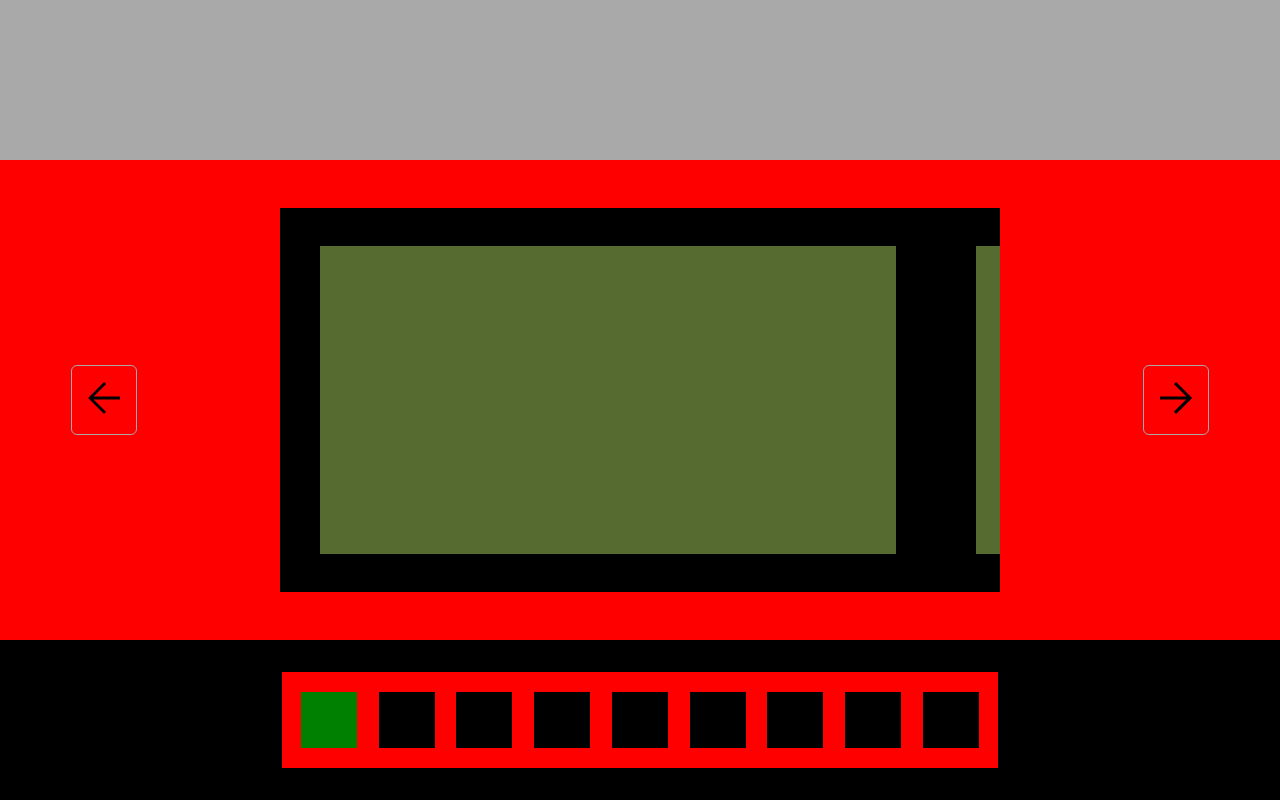
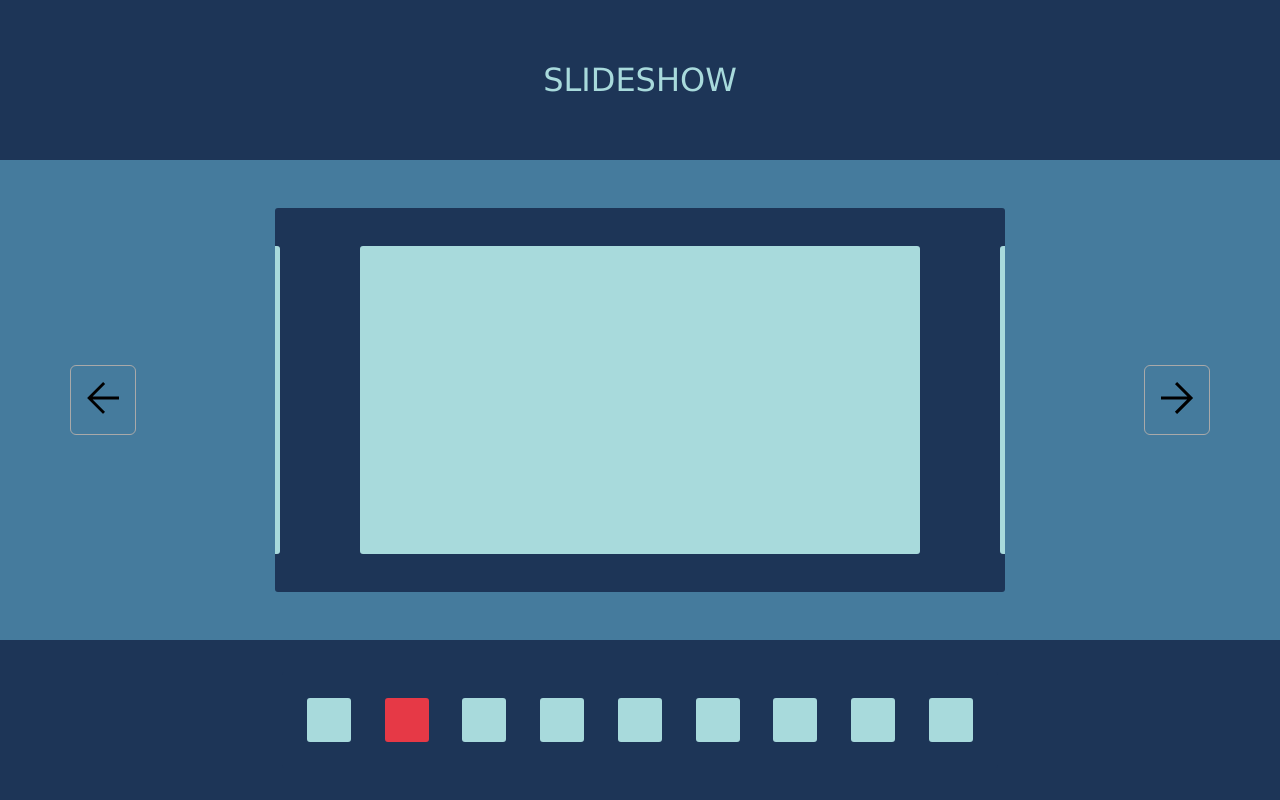
Before and after one commit to simonlearnscoding/picture-sliders, a plain HTML site: page index.html in a window 1280 px wide. Drawn offline with Linux system fonts and the light colour scheme.

Commit message:
feat: functionality done, design done

```diff
--- a/index.html
+++ b/index.html
@@ -9,7 +9,9 @@
 <body>
 
 <div class ='container' id="container">
-    <div class="top-container"></div>
+    <div class="top-container">
+        <div class="title">SLIDESHOW</div>
+    </div>
     <div class="center-container">
         <div class="arrow back"><img src="assets/arrow_back_FILL0_wght400_GRAD0_opsz48.png" alt=""></div>
         <div class="frame" id="frame">
--- a/index.js
+++ b/index.js
@@ -12,6 +12,17 @@ const nav =() => {
             const indexObj = obj[0].indexPicture
             return indexObj
         },
+        startTimer() { general.timer = setInterval( () => {this.father.moveByOne(1)}, 5000) },
+        stopTimer() {
+            console.log('Ive been called')
+            clearInterval(general.timer)
+
+            general.timer = () => { this.father.timer = setInterval( () => {this.moveByOne(1)}, 1000) }}
+        ,
+        // restartTimer() {
+            // this.stopTimer()
+            // this.startTimer()
+        // },
         moveByOne(direction) {
             const destinationObj = this.getDestinationObject(direction)
             this.scrollByArrowFunction(destinationObj)
@@ -21,13 +32,13 @@ const nav =() => {
             this.unselectAll()
             object.html.classList.add('selected')
             this.scrollMovement(object.imagereferedTo)
-            this.restartSliding()
-
         },
         scrollByReference(element) {
             this.unselectAll()
             element.classList.add('selected')
             this.scrollMovement(this.imagereferedTo)
+            // this.stopTimer()
+
         },
         unselectAll(){
             const indexPics = document.getElementsByClassName('picture-index')
@@ -40,7 +51,6 @@ const nav =() => {
                 block: 'center',
                 inline: 'center'
             })
-            this.restartSliding()
         }
     }
     return general
@@ -51,34 +61,33 @@ const Objectfactory = (HTMLElement) => {
     const obj = Object.create(nav())
     obj.id = HTMLElement.id
     obj.html = HTMLElement
-    obj.timer = nav().startSliding
     return obj
 }
 const imageSliderFactory = (HTMLElement, ) => {
     const obj = Objectfactory(HTMLElement)
-    obj.pictures = createChildren()
+    obj.pictures = createChildren(obj)
     obj.arrows = createarrows(obj)
-    obj.startSliding
     selectFirstImage()
+    obj.father = obj
+    // obj.startSliding()
+    obj.startTimer()
 
-    obj.startSliding = setInterval(() => {Slider.moveByOne(1)}, 5000),
-    obj.restartSliding = () => {
-        clearInterval(this.startSliding)
-        this.startSliding =  setInterval(() => {Slider.moveByOne(1)}, 5000)
-    }
-    obj.startSliding
+    // obj.restartSliding = () => {
+    //     clearInterval(this.startSliding)
+    //     this.startSliding =  setInterval(() => {Slider.moveByOne(1)}, 5000)
+    // }
     return obj
 
     function selectFirstImage() {
         const firstSelect = obj.pictures[0].indexPicture
         firstSelect.scrollByReference(firstSelect.html)
     }
-    function createChildren() {
+    function createChildren(father) {
         const childrenHTML = document.getElementsByClassName('picture')
         const children = []
         let counter = 0
         for (let item of childrenHTML) {
-            children.push(imageObjectFactory(item, counter))
+            children.push(imageObjectFactory(item, counter, father))
             counter +=1
         }
         return children}
@@ -90,28 +99,30 @@ const imageSliderFactory = (HTMLElement, ) => {
         return arrowObj
     }
 }
-const imageObjectFactory = (HTMLElement, indexNumber) => {
+const imageObjectFactory = (HTMLElement, indexNumber, father) => {
     const obj = Objectfactory(HTMLElement)
     obj.id = indexNumber
-    obj.indexPicture = createReference(obj, indexNumber)
+    obj.father = father
+    obj.indexPicture = createReference(obj, indexNumber, father)
 
-    function createReference(obj, indexNumber) {
+    function createReference(obj, indexNumber, father) {
         const container = document.getElementById('index-container')
         const element = document.createElement('div')
         element.id = indexNumber;
         element.classList.add('picture-index')
         container.appendChild(element);
         const object = ObjectReferenceFactory(element, obj);
+        object.father = father
         return object
     }
 
     return obj
 }
-const ObjectReferenceFactory = (HTMLelement, referenced) => {
+const ObjectReferenceFactory = (HTMLElement, referenced) => {
     const obj = Object.create(nav())
-    Object.assign(obj, Objectfactory(HTMLelement))
+    Object.assign(obj, Objectfactory(HTMLElement))
     obj.imagereferedTo = referenced.html
-    HTMLelement.addEventListener('click', () => {obj.scrollByReference(obj.html)})
+    HTMLElement.addEventListener('click', () => {obj.scrollByReference(obj.html)})
     return obj
 }
 const ArrowFactory = (element, father) => {
--- a/styleNew.css
+++ b/styleNew.css
@@ -1,6 +1,13 @@
 :root{
 
 --framewidth: clamp(500px, 60%, 700px);
+--color1: #e63946;
+--color2: #f1faee;
+--color3: #a8dadc;
+--color4: #457b9d;
+--color5: #1d3557;
+
+/*--framewidth: 40vw;*/
 }
 
 * {
@@ -8,7 +15,7 @@
     padding: 0;
 }
 body {
-    background: darkred;
+    background: var(--color5);
     display: flex;
     justify-content: center;
     flex-grow: 1;
@@ -25,30 +32,39 @@ body, html {
     align-items: center;
     flex-grow: 1;
     /*justify-content: space-around;*/
-    background: red;
+    background: var(--color4);
     /*flex-flow: column;*/
     width: 75%;
     height: 100%;
 }
 .frame {
-    background: black;
+    -webkit-border-radius: 3px;
+    -moz-border-radius: 3px;
+    border-radius: 3px;
+    background: var(--color5);
     height: 80%;
-    min-width: var(--framewidth);
+    width: var(--framewidth);
+
     display: flex;
     align-items: center;
-    /*padding-left: 44px;*/
+    padding-left: 30px;
     overflow-x: scroll;
+    overflow-y: hidden;
 }
 .frame::-webkit-scrollbar{
     width: 10px;
 
 }
 .frame::-webkit-scrollbar-track {
-    background: dimgray;
+    background: var(--color2);
+    -webkit-border-radius: 3px;
+    -moz-border-radius: 3px;
+    border: 1px solid var(--color5);
+    border-radius: 3px;
 }
 .frame::-webkit-scrollbar-thumb {
-    background: darkslategray;
-    /*border: 1px solid lightsteelblue;*/
+    background: var(--color1);
+    border: 1px solid var(--color5);
     -webkit-border-radius: 3px;
     -moz-border-radius: 3px;
     border-radius: 3px;
@@ -57,7 +73,10 @@ body, html {
     min-width: 80%;
     height: 80%;
     margin: 40px;
-    background: darkolivegreen;
+    -webkit-border-radius: 3px;
+    -moz-border-radius: 3px;
+    border-radius: 3px;
+    background: var(--color3)
 }
 .arrow{
     border: 1px solid darkgray;
@@ -77,16 +96,30 @@ body, html {
     height: 100%;
     display: flex;
     width: 100%;
+    background: var(--color4);
     align-items: center;
     justify-content: space-around;
 }
 .top-container {
-    background-color: darkgray;
+    background-color: var(--color5);
     width: 100%;
+    display: flex;
+    justify-content: center;
+    align-items: center;
     height: 100%;
 }
+.title {
+    width: 30%;
+    height: 30%;
+    font-size: 2rem;
+    display: flex;
+    justify-content: center;
+    align-items: center;
+    font-family: "Lucida Sans Unicode";
+    color: var(--color3);
+}
 .bottom-container {
-    background: #000;
+    background: var(--color5);
     align-self: center;
     justify-self: center;
     flex-grow: 0;
@@ -99,22 +132,27 @@ body, html {
 .index-container {
     width: var(--framewidth);
     height: 60%;
-    background: red;
+    background: var(--color5);
     display: flex;
     /*gap: 1rem;*/
     justify-content: space-around;
     align-items: center;
     padding-left: 8px;
+    -webkit-border-radius: 3px;
+    -moz-border-radius: 3px;
+    border-radius: 3px;
     padding-right: 8px;
 }
 
 .index-container > * {
     width: 40px;
-
     height: 40px;
-    background: #000;
-    padding: 8px;
+    background: var(--color3);
+    padding: 2px;
+    -webkit-border-radius: 3px;
+    -moz-border-radius: 3px;
+    border-radius: 3px;
 }
 .selected {
-    background: green;
+    background: var(--color1);
 }
```
